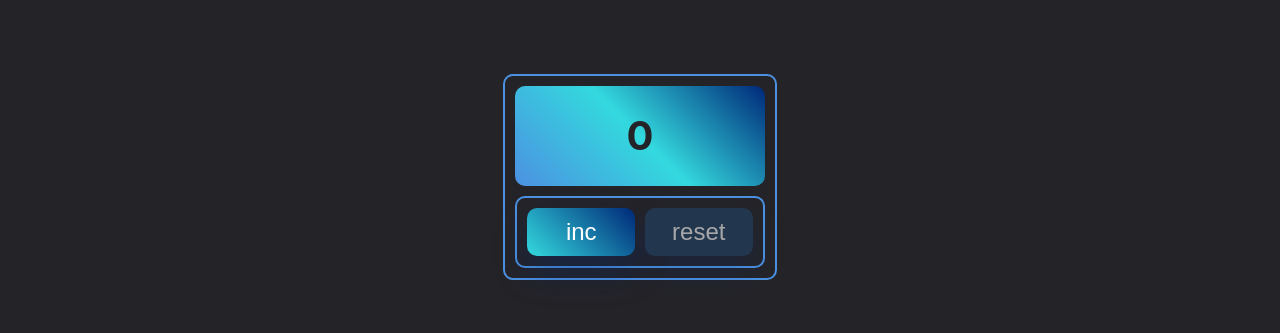
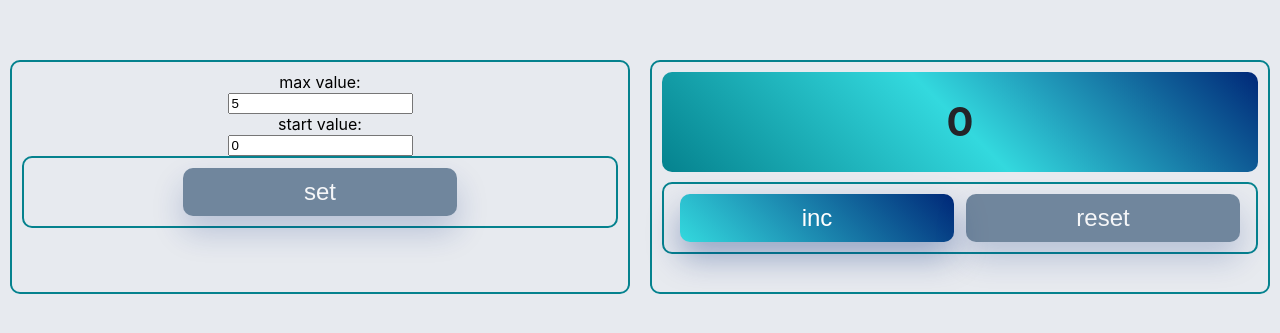
Before and after one commit to KatrinaNov/counter-react, a React (Create React App) app: page / in a window 1280 px wide. Shown: the part 223-556 px from the top of the page. Built offline with nearby package versions, Linux system fonts and the light colour scheme.

Commit message:
add functionality

```diff
--- a/src/App.css
+++ b/src/App.css
@@ -3,7 +3,10 @@
   display: flex;
   align-items: center;
   justify-content: center;
-  background: #242428;
+  background: #e7eaef;
   width: 100%;
   height: 100vh;
 }
+.setInput.error {
+  background: red;
+}
--- a/src/App.tsx
+++ b/src/App.tsx
@@ -1,24 +1,49 @@
 import React, {useState} from 'react';
 import './App.css';
 import Counter from "./components/Counter/Counter";
+import Settings from "./components/Settings/Settings";
 
 function App() {
-  const minCount: number = 0;
-  const maxCount: number = 5;
 
-  const [count, setCount] = useState<number>(minCount);
+  const startingMessage = 'enter values and press "set"';
+
+  const [startCount, setStartCount] = useState<number>(0)
+  const [maxCount, setMaxCount] = useState<number>(5)
+  const [count, setCount] = useState<number>(startCount);
+  const [error, setError] = useState('')
 
   const increaseCount = () => count < maxCount && setCount(count + 1);
-  const resetCount = () => setCount(minCount);
+  const resetCount = () => setCount(startCount);
+
+  const changeStartCount = (value: number) =>  {
+    setStartCount(value)
+    setCount(value)
+  }
+  const changeMaxCount = (value: number) =>  {
+    setMaxCount(value)
+  }
+
+  const updateError = (error: string) => setError(error)
 
   return (
     <div className="App">
+      <Settings
+        changeStartCount={changeStartCount}
+        changeMaxCount={changeMaxCount}
+        updateError = {updateError}
+        error = {error}
+        startingMessage = {startingMessage}
+        minCount = {startCount}
+        maxCount = {maxCount}
+      />
       <Counter
         count={count}
         increaseCount={increaseCount}
         resetCount={resetCount}
-        minCount = {minCount}
+        minCount = {startCount}
         maxCount = {maxCount}
+        startingMessage = {startingMessage}
+        error = {error}
       />
     </div>
   );
--- a/src/components/Counter/Counter.module.css
+++ b/src/components/Counter/Counter.module.css
@@ -1,15 +1,18 @@
 .counter {
-    border: 2px solid #4c91e1;
+    border: 2px solid #05828e;
     border-radius: 10px;
     padding: 10px;
+    width: 80%;
+    margin: 10px;
+    min-height: 210px;
 }
 .score {
     font-size: 40px;
     line-height: 100px;
     font-weight: 700;
-    background: linear-gradient(45deg, #4c91e1 0%, #33d9de 50%, #002878 100%);
+    background: linear-gradient(45deg, #05828e 0%, #33d9de 50%, #002878 100%);
     border-radius: 10px;
-    width: 250px;
+    width: 100%;
     height: 100px;
     color: #242428;
     margin-bottom: 10px;
@@ -20,8 +23,14 @@
 }
 .buttons {
     display: flex;
-    justify-content: space-between;
-    border: 2px solid #4c91e1;
+    justify-content: space-around;
+    border: 2px solid #05828e;
     border-radius: 10px;
     padding: 10px;
 }
+.message {
+    color: white
+}
+.message.error {
+    color: red
+}
--- a/src/components/Counter/Counter.tsx
+++ b/src/components/Counter/Counter.tsx
@@ -9,15 +9,26 @@ type Counter = {
   resetCount: () => void
   minCount: number
   maxCount: number
+  error: string
+  startingMessage: string
 }
 
-function Counter({count, increaseCount, resetCount, minCount, maxCount,  ...props} : Counter) {
+function Counter({count, increaseCount, resetCount, minCount, maxCount, ...props}: Counter) {
+
+  const disabledInc = !!props.error || count === maxCount
+  const disabledRes = !!props.error || count === minCount
+
   return (
     <div className={s.counter}>
-      <ScoreBoard count={count} maxCount={maxCount}/>
+      <ScoreBoard
+        count={count}
+        maxCount={maxCount}
+        startingMessage={props.startingMessage}
+        error={props.error}
+      />
       <div className={s.buttons}>
-        <Button callback={increaseCount} disabled={count === maxCount}>inc</Button>
-        <Button callback={resetCount} disabled={count === minCount}>reset</Button>
+        <Button callback={increaseCount} disabled={disabledInc}>inc</Button>
+        <Button callback={resetCount} disabled={disabledRes}>reset</Button>
 
         {/*<button className={s.btn} onClick={increaseCount} disabled={count === 5}>inc</button>*/}
         {/*<button className={s.btn} onClick={resetCount} disabled={count === 0}>reset</button>*/}
--- a/src/components/Counter/ScoreBoard.tsx
+++ b/src/components/Counter/ScoreBoard.tsx
@@ -4,13 +4,17 @@ import s from './Counter.module.css'
 type ScoreBoardType = {
   count: number
   maxCount: number
+  error: string
+  startingMessage: string
 }
 
 function ScoreBoard({count, maxCount, ...props}: ScoreBoardType) {
 
   const finalClass = `${s.score} ${count === maxCount && s.scoreMax}`;
 
-  return <div className={finalClass}> {count}</div>
+  return <div className={finalClass}>
+    {props.error ? props.error : count}
+  </div>
 
 }
 
--- /dev/null
+++ b/src/components/Input/Input.tsx
@@ -0,0 +1,25 @@
+import React, {ChangeEvent, DetailedHTMLProps, InputHTMLAttributes, useState} from 'react';
+
+type DefaultInputPropsType = DetailedHTMLProps<InputHTMLAttributes<HTMLInputElement>, HTMLInputElement>
+type InputPropsType = DefaultInputPropsType &{
+  value: number
+  onChangeInputHandler: (value: number) => void
+  spanClassName?: string
+}
+
+const Input = (props: InputPropsType) => {
+  const onChangeHandler = (e: ChangeEvent<HTMLInputElement>) => {
+    props.onChangeInputHandler(+e.currentTarget.value)
+  }
+  return (
+    <div>
+      <input
+        type="number"
+        value={props.value}
+        onChange={onChangeHandler}
+      />
+    </div>
+  );
+};
+
+export default Input;
--- /dev/null
+++ b/src/components/Settings/Settings.tsx
@@ -0,0 +1,67 @@
+import React, {useState} from 'react';
+import s from "../Counter/Counter.module.css";
+import Input from "../Input/Input";
+import Button from "../Button/Button";
+
+type SettingsType = {
+  changeStartCount: (value: number) => void
+  changeMaxCount: (value: number) => void
+  updateError: (error: string) => void
+  error: string
+  startingMessage: string
+  minCount: number
+  maxCount: number
+}
+
+const Settings = (props: SettingsType) => {
+  const [startCount, setStartCount] = useState<number>(props.minCount);
+  const [maxCount, setMaxCount] = useState<number>(props.maxCount);
+
+  const changeStartCount = (value: number) => {
+    props.updateError(props.startingMessage)
+    if (value >= maxCount || value < 0) {
+      props.updateError('Incorrect value')
+    }
+    setStartCount(value)
+  }
+  const changeMaxCount = (value: number) => {
+    props.updateError(props.startingMessage)
+    if (value <= startCount || value < 0) {
+      props.updateError('Incorrect value')
+    }
+    setMaxCount(value)
+  }
+
+  const setStartingValues = () => {
+    props.changeStartCount(startCount)
+    props.changeMaxCount(maxCount)
+    props.updateError('')
+  }
+
+  const disabled = !props.error || props.error !== props.startingMessage
+
+  return (
+    <div className={s.counter}>
+      <div>max value:
+        <Input
+          value={maxCount}
+          onChangeInputHandler={changeMaxCount}
+        />
+      </div>
+      <div>start value:
+        <Input
+          value={startCount}
+          onChangeInputHandler={changeStartCount}
+        />
+      </div>
+      <div className={s.buttons}>
+        <Button callback={setStartingValues} disabled={disabled}>set</Button>
+
+        {/*<button className={s.btn} onClick={increaseCount} disabled={count === 5}>inc</button>*/}
+        {/*<button className={s.btn} onClick={resetCount} disabled={count === 0}>reset</button>*/}
+      </div>
+    </div>
+  );
+};
+
+export default Settings;
```
